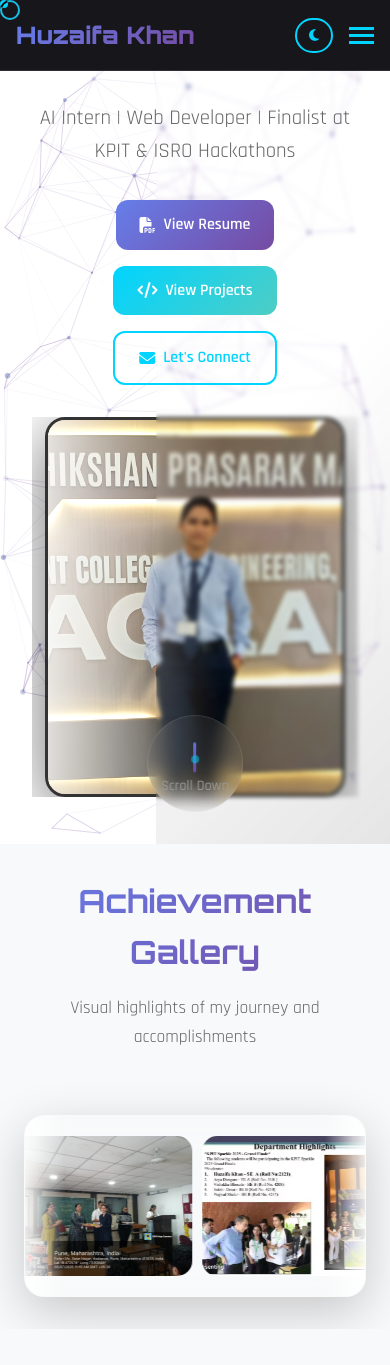
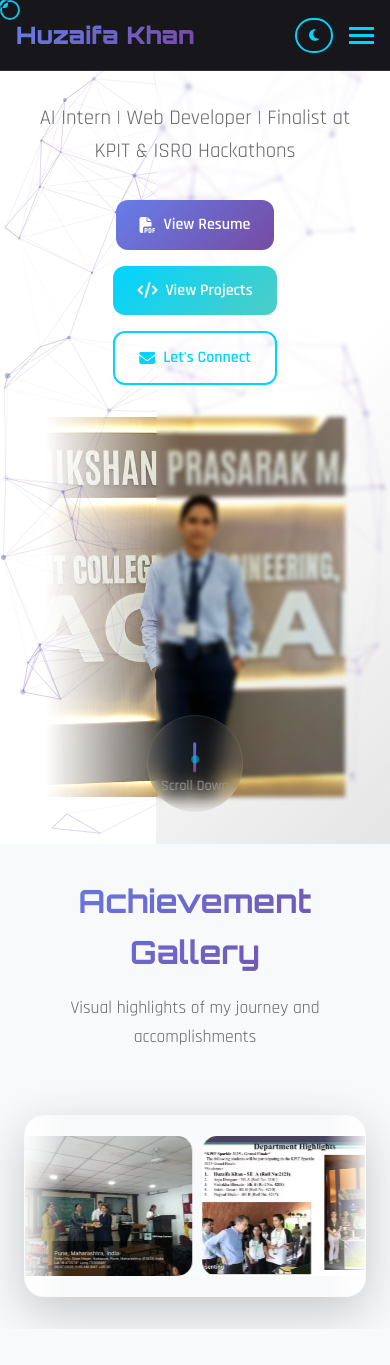
Before and after one commit to HuzaifaKhan-1/Huzaifa-Khan-Portfolio, a Flask app: page / in a window 390 px wide. Shown: the top 1365 px of the page. Run offline with Flask 3, Linux system fonts and the light colour scheme.

Commit message:
Refine website's visual appearance with sharper image and cleaner design
Removes rounded borders, gradient overlays and box-shadows; applies a linear gradient mask to the profile image in style.css.

Replit-Commit-Author: Agent
Replit-Commit-Session-Id: cdf5f2a0-e640-48b8-b668-0e1b70259d4b
Replit-Commit-Screenshot-Url: https://storage.googleapis.com/screenshot-production-us-central1/f9f65ff7-3f64-4267-b70a-e5fb151b78e0/cdf5f2a0-e640-48b8-b668-0e1b70259d4b/OtAHUfA

```diff
--- a/static/css/style.css
+++ b/static/css/style.css
@@ -411,13 +411,8 @@ body {
     transform: translateX(80px);
     z-index: 2;
     overflow: hidden;
-    border-radius: 30px 0 0 30px;
-    border: 3px solid rgba(0, 0, 0, 0.8);
-    box-shadow:
-        -40px 0 80px rgba(0, 0, 0, 0.6),
-        -80px 0 160px rgba(0, 0, 0, 0.3),
-        inset 0 0 0 2px rgba(255, 255, 255, 0.05),
-        0 0 40px rgba(255, 255, 255, 0.1);
+    border-radius: 0;
+    border: none;
 }
 
 .modern-profile-image {
@@ -427,52 +422,28 @@ body {
     object-position: center top;
     filter: brightness(1.15) contrast(1.1) saturate(1.1);
     transition: all 0.6s ease;
-    border-radius: 27px 0 0 27px;
+    border-radius: 0;
+    mask: linear-gradient(
+        90deg,
+        rgba(0,0,0,0) 0%,
+        rgba(0,0,0,0.3) 15%,
+        rgba(0,0,0,0.8) 25%,
+        rgba(0,0,0,1) 35%,
+        rgba(0,0,0,1) 100%
+    );
 }
 
 .profile-gradient-overlay {
-    position: absolute;
-    top: 0;
-    left: 0;
-    right: 0;
-    bottom: 0;
-    background: linear-gradient(
-        90deg,
-        rgba(10, 10, 15, 0.7) 0%,
-        rgba(10, 10, 15, 0.3) 25%,
-        rgba(10, 10, 15, 0.1) 40%,
-        transparent 60%
-    );
-    pointer-events: none;
-    transition: all 0.6s ease;
-    border-radius: 27px 0 0 27px;
+    display: none;
 }
 
 [data-theme="light"] .profile-gradient-overlay {
-    background: linear-gradient(
-        90deg,
-        rgba(255, 255, 255, 0.8) 0%,
-        rgba(255, 255, 255, 0.4) 25%,
-        rgba(255, 255, 255, 0.2) 40%,
-        transparent 60%
-    );
+    display: none;
 }
 
 .modern-profile-container:hover .modern-profile-image {
     filter: brightness(1.2) contrast(1.15) saturate(1.15);
     transform: scale(1.01);
-}
-
-.modern-profile-container:hover .profile-gradient-overlay {
-    opacity: 0.8;
-}
-
-.modern-profile-container:hover {
-    box-shadow:
-        -50px 0 100px rgba(0, 0, 0, 0.7),
-        -100px 0 200px rgba(0, 0, 0, 0.4),
-        inset 0 0 0 3px rgba(255, 255, 255, 0.1),
-        0 0 60px rgba(255, 255, 255, 0.15);
 }
 
 @keyframes float {
@@ -1492,18 +1463,19 @@ section {
         height: 450px;
         transform: translateX(0);
         margin: 0 auto;
-        border-radius: 25px;
-        box-shadow:
-            0 20px 60px rgba(0, 0, 0, 0.4),
-            0 0 80px rgba(0, 0, 0, 0.2);
+        border-radius: 0;
+        border: none;
     }
 
     .modern-profile-image {
-        border-radius: 22px;
-    }
-
-    .profile-gradient-overlay {
-        border-radius: 22px;
+        border-radius: 0;
+        mask: linear-gradient(
+            90deg,
+            rgba(0,0,0,0) 0%,
+            rgba(0,0,0,0.5) 20%,
+            rgba(0,0,0,1) 40%,
+            rgba(0,0,0,1) 100%
+        );
     }
 
     .about-content {
@@ -1565,15 +1537,19 @@ section {
     .modern-profile-container {
         width: 300px;
         height: 380px;
-        border-radius: 20px;
+        border-radius: 0;
+        border: none;
     }
 
     .modern-profile-image {
-        border-radius: 17px;
-    }
-
-    .profile-gradient-overlay {
-        border-radius: 17px;
+        border-radius: 0;
+        mask: linear-gradient(
+            90deg,
+            rgba(0,0,0,0) 0%,
+            rgba(0,0,0,0.6) 25%,
+            rgba(0,0,0,1) 45%,
+            rgba(0,0,0,1) 100%
+        );
     }
 
     .scroll-indicator {
--- a/templates/index.html
+++ b/templates/index.html
@@ -106,7 +106,6 @@
             <div class="hero-image">
                 <div class="modern-profile-container">
                     <img src="{{ url_for('static', filename='assets/new-profile.jpg') }}" alt="Huzaifa Khan" class="modern-profile-image">
-                    <div class="profile-gradient-overlay"></div>
                 </div>
             </div>
         </div>
```
Also changed, not shown: attached_assets/image_1753376194334.png (added).
